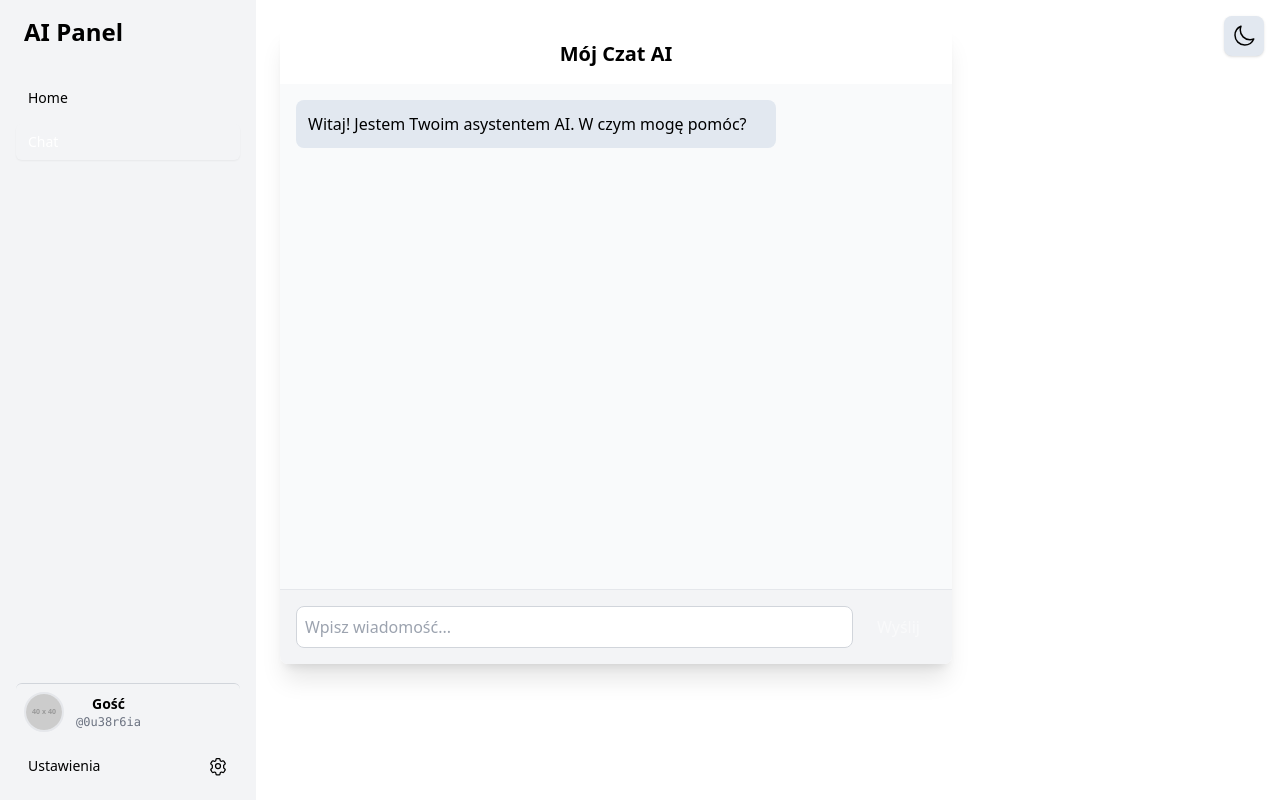
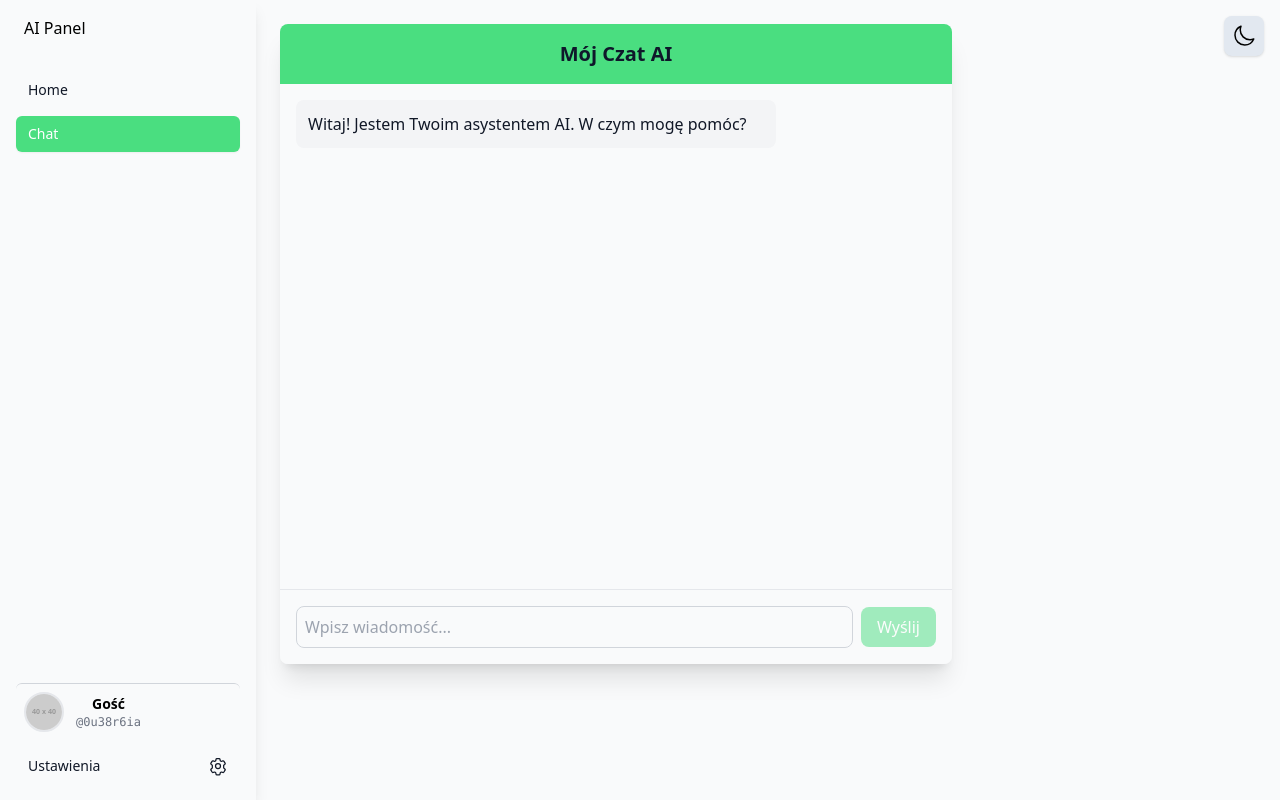
Before and after one commit to KaroleQ13Pl/Website, a React (Vite) app in the folder cryptogpt/: page / in a window 1280 px wide. Built offline with nearby package versions, Linux system fonts and the light colour scheme.

Commit message:
feat: implement dynamic theming across components; update styles in App, ChatInterface, ChatMessage, MessageInput, MessageList, SettingsPage, Sidebar, and UserProfilePage

```diff
--- a/cryptogpt/src/App.jsx
+++ b/cryptogpt/src/App.jsx
@@ -1,4 +1,3 @@
-// Plik: src/App.jsx
 import React, { useState } from "react";
 import ThemeToggler from "./components/ThemeToggler";
 import ChatInterface from "./components/ChatInterface";
@@ -14,20 +13,20 @@ function App() {
 
   return (
     <div
-      className={`min-h-screen ${currentTheme["tlo-strony"]} transition-colors duration-300 ease-in-out`}
+      className={`min-h-screen ${currentTheme.background} transition-colors duration-300 ease-in-out`}
     >
       <div className="flex h-screen">
         <Sidebar activeView={activeView} setActiveView={setActiveView} />
 
-        <main className="flex-grow p-6 overflow-y-auto bg-white dark:bg-slate-900">
+        <main className="flex-grow p-6 overflow-y-auto ${currentTheme.surface} ">
           {activeView === "home" && (
             <div>
               <h2
-                className={`text-3xl font-semibold mb-4 ${currentTheme["tekst-naglowek"]}`}
+                className={`text-3xl font-semibold mb-4 ${currentTheme.heading}`}
               >
                 Strona Główna
               </h2>
-              <p className={currentTheme["tekst-podstawowy"]}>
+              <p className={currentTheme.text}>
                 Witaj na stronie głównej! Wybierz opcję z menu.
               </p>
             </div>
--- a/cryptogpt/src/components/ChatInterface.jsx
+++ b/cryptogpt/src/components/ChatInterface.jsx
@@ -94,11 +94,11 @@ function ChatInterface() {
   }, [messages]);
 
   return (
-    <div className="flex flex-col w-full max-w-2xl h-[80vh] bg-white dark:bg-slate-800 rounded-lg shadow-xl overflow-hidden transition-colors duration-300 ease-in-out">
-      <header className={`${currentTheme["przycisk"]} p-4 text-center`}>
-        <h1
-          className={`text-xl font-semibold ${currentTheme["tekst-naglowek"]}`}
-        >
+    <div
+      className={`flex flex-col w-full max-w-2xl h-[80vh] rounded-lg shadow-xl overflow-hidden transition-colors duration-300 ease-in-out ${currentTheme.background}`}
+    >
+      <header className={`${currentTheme.primary} text-white p-4 text-center`}>
+        <h1 className={`text-xl font-semibold ${currentTheme.heading}`}>
           Mój Czat AI
         </h1>
       </header>
--- a/cryptogpt/src/components/ChatMessage.jsx
+++ b/cryptogpt/src/components/ChatMessage.jsx
@@ -1,13 +1,16 @@
 import React from "react";
+import { useTheme } from "../contexts/ThemeContext";
 
 function ChatMessage({ message }) {
+  const { activeTheme, themes } = useTheme();
+  const currentTheme = themes[activeTheme];
   // Odbieramy cały obiekt 'message' jako props
   const { text, sender } = message; // Destrukturyzacja obiektu message
 
   const messageClass =
     sender === "user"
-      ? "bg-custom-vibrant-purple text-white self-end ml-auto" // Wiadomość użytkownika
-      : "bg-slate-200 dark:bg-slate-600 text-custom-dark-text dark:text-custom-light-text self-start mr-auto"; // Wiadomość AI
+      ? `${currentTheme.primary} text-white self-end ml-auto`
+      : `${currentTheme.surface} ${currentTheme.text} self-start mr-auto`;
 
   return (
     <div className={`p-3 rounded-lg max-w-[75%] break-words ${messageClass}`}>
--- a/cryptogpt/src/components/MessageInput.jsx
+++ b/cryptogpt/src/components/MessageInput.jsx
@@ -1,6 +1,7 @@
 // Komponent MessageInput
 // Opis: Komponent MessageInput jest używany do wprowadzania wiadomości przez użytkownika.
 import React from "react";
+import { useTheme } from "../contexts/ThemeContext";
 
 function MessageInput({
   currentMessage,
@@ -8,10 +9,12 @@ function MessageInput({
   handleSendMessage,
   isAiTyping,
 }) {
+  const { activeTheme, themes } = useTheme();
+  const currentTheme = themes[activeTheme];
   return (
     <form
       onSubmit={handleSendMessage}
-      className="p-4 border-t border-gray-200 dark:border-slate-600 bg-gray-100 dark:bg-slate-800"
+      className={`p-4 border-t border-gray-200 dark:border-slate-600 ${currentTheme.background}`}
     >
       <div className="flex items-center space-x-2">
         <input
@@ -20,21 +23,19 @@ function MessageInput({
           value={currentMessage}
           onChange={(e) => setCurrentMessage(e.target.value)}
           disabled={isAiTyping}
-          className="flex-grow p-2 border border-gray-300 dark:border-slate-500 rounded-lg focus:outline-none focus:ring-2 focus:ring-custom-vibrant-purple dark:bg-slate-700 dark:text-custom-light-text disabled:opacity-70 disabled:cursor-not-allowed"
-          // Dodajemy obsługę wysyłania przez Enter
+          className={`flex-grow p-2 border border-gray-300 dark:border-slate-500 rounded-lg focus:outline-none focus:ring-2 focus:ring-custom-vibrant-purple ${currentTheme.background} ${currentTheme.text} disabled:opacity-70 disabled:cursor-not-allowed`}
           onKeyPress={(e) => {
             if (e.key === "Enter" && !e.shiftKey) {
-              e.preventDefault(); // Zapobiegaj nowej linii w inpucie
+              e.preventDefault();
               if (currentMessage.trim() !== "") {
-                // Tylko jeśli wiadomość nie jest pusta
-                handleSendMessage(e); // Przekaż zdarzenie, aby zapobiec domyślnemu zachowaniu formularza
+                handleSendMessage(e);
               }
             }
           }}
         />
         <button
           type="submit"
-          className="px-4 py-2 bg-custom-vibrant-purple text-white rounded-lg hover:opacity-90 focus:outline-none focus:ring-2 focus:ring-custom-vibrant-purple disabled:opacity-50 disabled:cursor-not-allowed"
+          className={`${currentTheme.primary} rounded-lg hover:opacity-90 focus:outline-none focus:ring-2 focus:ring-custom-vibrant-purple disabled:opacity-50 disabled:cursor-not-allowed px-4 py-2`}
           disabled={currentMessage.trim() === "" || isAiTyping}
         >
           Wyślij
--- a/cryptogpt/src/components/MessageList.jsx
+++ b/cryptogpt/src/components/MessageList.jsx
@@ -1,16 +1,17 @@
 import React from "react";
 import ChatMessage from "./ChatMessage"; // Importujemy komponent pojedynczej wiadomości
+import { useTheme } from "../contexts/ThemeContext"; // Importujemy useTheme
 
 function MessageList({ messages, messagesContainerRef, isAiTyping }) {
+  const { activeTheme, themes } = useTheme(); // Pobieramy activeTheme i themes
+  const currentTheme = themes[activeTheme]; // Pobieramy aktualny motyw
   return (
     <div
       ref={messagesContainerRef} // Przypisujemy przekazaną referencję
-      className="flex-grow p-4 space-y-2 overflow-y-auto bg-gray-50 dark:bg-slate-700"
+      className={`flex-grow p-4 space-y-2 overflow-y-auto ${currentTheme.background}`}
     >
       {messages.length === 0 && !isAiTyping ? ( // Jeśli nie ma wiadomości i AI nie pisze
-        <p className="text-center text-gray-500 dark:text-gray-400">
-          Rozpocznij rozmowę!
-        </p>
+        <p className={currentTheme.muted}>Rozpocznij rozmowę!</p>
       ) : (
         messages.map((msg) => (
           <ChatMessage key={msg.id} message={msg} /> // Używamy ChatMessage
@@ -19,7 +20,9 @@ function MessageList({ messages, messagesContainerRef, isAiTyping }) {
 
       {/* Wskaźnik "AI pisze..." */}
       {isAiTyping && (
-        <div className="p-3 rounded-lg max-w-[75%] bg-slate-200 dark:bg-slate-600 text-custom-dark-text dark:text-custom-light-text self-start mr-auto animate-pulse">
+        <div
+          className={`${currentTheme.surface} p-3 rounded-lg max-w-[75%] self-start mr-auto animate-pulse ${currentTheme.text}`}
+        >
           AI pisze...
         </div>
       )}
--- a/cryptogpt/src/components/SettingsPage.jsx
+++ b/cryptogpt/src/components/SettingsPage.jsx
@@ -1,33 +1,34 @@
 import React from "react";
+import { useTheme } from "../contexts/ThemeContext";
 
 function SettingsPage() {
+  const { activeTheme, themes } = useTheme();
+  const currentTheme = themes[activeTheme];
+
   return (
     <div className="p-6">
-      {" "}
-      {/* Dodajemy padding, jeśli nie jest już w <main> */}
-      <h2 className="text-3xl font-semibold mb-6 text-custom-dark-text dark:text-custom-light-text">
+      <h2 className={`text-3xl font-semibold mb-6 ${currentTheme.heading}`}>
         Ustawienia
       </h2>
-      <div className="bg-white dark:bg-slate-800 p-6 rounded-lg shadow">
-        <p className="text-custom-dark-text dark:text-custom-light-text mb-4">
+      <div className={`${currentTheme.surface} p-6 rounded-lg shadow`}>
+        <p className={currentTheme.text}>
           Witaj na stronie ustawień! Tutaj w przyszłości będziesz mógł
           skonfigurować różne aspekty aplikacji.
         </p>
-        {/* Przykładowe miejsce na przyszłe opcje */}
         <div>
-          <h3 className="text-xl font-medium mb-2 text-custom-dark-text dark:text-custom-light-text">
+          <h3 className={`text-xl font-medium mb-2 ${currentTheme.heading}`}>
             Opcje Motywu
           </h3>
-          <p className="text-sm text-gray-600 dark:text-gray-400">
+          <p className={currentTheme.muted}>
             Przełącznik motywu znajduje się globalnie w aplikacji (na razie w
             prawym górnym rogu).
           </p>
         </div>
         <div className="mt-6">
-          <h3 className="text-xl font-medium mb-2 text-custom-dark-text dark:text-custom-light-text">
+          <h3 className={`text-xl font-medium mb-2 ${currentTheme.heading}`}>
             Ustawienia Konta
           </h3>
-          <p className="text-sm text-gray-600 dark:text-gray-400">
+          <p className={currentTheme.muted}>
             Informacje o użytkowniku i opcje konta pojawią się tutaj.
           </p>
         </div>
--- a/cryptogpt/src/components/SideBar.jsx
+++ b/cryptogpt/src/components/SideBar.jsx
@@ -1,11 +1,14 @@
 import React from "react";
 import { useUser } from "../contexts/UserContext";
+import { useTheme } from "../contexts/ThemeContext";
 // Możesz tu dodać importy ikon, jeśli będziesz ich używać
 
 // Komponent Sidebar przyjmuje activeView i setActiveView jako propsy
 // aby mógł podświetlać aktywny link i zmieniać widok w App.jsx
 function Sidebar({ activeView, setActiveView }) {
   const { user } = useUser(); // Pobieramy dane aktualnego użytkownika
+  const { activeTheme, themes } = useTheme();
+  const currentTheme = themes[activeTheme];
   // Możesz dodać tu tablicę z elementami nawigacji, aby łatwiej nimi zarządzać
   const navItems = [
     { id: "home", label: "Home" /* , icon: <HomeIcon /> */ },
@@ -14,15 +17,13 @@ function Sidebar({ activeView, setActiveView }) {
   ];
 
   return (
-    <aside className="w-60 md:w-64 bg-gray-100 dark:bg-slate-800 p-4 flex flex-col shadow-lg h-full">
-      {" "}
-      {/* Użyłem h-full, aby sidebar zajmował całą dostępną wysokość kontenera flex */}
+    <aside
+      className={`w-60 md:w-64 ${currentTheme.background} p-4 flex flex-col shadow-lg h-full`}
+    >
       <div className="mb-8 px-2">
         {" "}
         {/* Dodatkowy padding dla tytułu */}
-        <h1 className="text-2xl font-bold text-custom-vibrant-purple dark:text-purple-400">
-          AI Panel
-        </h1>
+        <h1 className={currentTheme["akcent-1"]}>AI Panel</h1>
       </div>
       <nav className="flex-grow">
         <ul>
@@ -33,11 +34,12 @@ function Sidebar({ activeView, setActiveView }) {
                 className={`w-full text-left px-3 py-2 rounded-md text-sm font-medium transition-colors duration-150
                             ${
                               activeView === item.id
-                                ? "bg-custom-vibrant-purple text-white shadow-sm"
-                                : "text-custom-dark-text dark:text-custom-light-text hover:bg-gray-200 dark:hover:bg-slate-700"
+                                ? currentTheme.primary + " text-white shadow-sm"
+                                : currentTheme.text +
+                                  " hover:" +
+                                  currentTheme.surface
                             }`}
               >
-                {/* Tutaj można dodać ikonę item.icon */}
                 {item.label}
               </button>
             </li>
@@ -45,14 +47,14 @@ function Sidebar({ activeView, setActiveView }) {
         </ul>
       </nav>
       <div className="mt-auto">
-        <button // Możesz użyć diva ze stylem `cursor-pointer` jeśli wolisz nie-przyciskowy wygląd
-          onClick={() => setActiveView("userProfile")} // Ustawiamy nowy widok 'userProfile'
-          className={`w-full p-2 mb-2 border-t border-gray-300 dark:border-slate-700 hover:bg-gray-200 dark:hover:bg-slate-700 rounded-md transition-colors duration-150 focus:outline-none
+        <button
+          onClick={() => setActiveView("userProfile")}
+          className={`w-full p-2 mb-2 border-t border-gray-300 dark:border-slate-700 hover:${
+            currentTheme.surface
+          } rounded-md transition-colors duration-150 focus:outline-none
                       ${
-                        activeView === "userProfile"
-                          ? "bg-gray-200 dark:bg-slate-700"
-                          : ""
-                      }`} // Opcjonalne podświetlenie
+                        activeView === "userProfile" ? currentTheme.surface : ""
+                      }`}
           aria-label="Przejdź do profilu użytkownika"
         >
           <div className="flex items-center">
@@ -75,12 +77,12 @@ function Sidebar({ activeView, setActiveView }) {
           </div>
         </button>
         <button
-          onClick={() => setActiveView("settings")} // Zmieniamy activeView na 'settings'
+          onClick={() => setActiveView("settings")}
           className={`w-full flex items-center justify-between px-3 py-2 text-sm rounded-md transition-colors duration-150
                       ${
                         activeView === "settings"
-                          ? "bg-custom-vibrant-purple text-white shadow-sm" // Styl dla aktywnego przycisku ustawień
-                          : "text-custom-dark-text dark:text-custom-light-text hover:bg-gray-200 dark:hover:bg-slate-700"
+                          ? currentTheme.primary + " text-white shadow-sm"
+                          : currentTheme.text + " hover:" + currentTheme.surface
                       }`}
         >
           <span>Ustawienia</span>
--- a/cryptogpt/src/components/UserProfilePage.jsx
+++ b/cryptogpt/src/components/UserProfilePage.jsx
@@ -1,41 +1,41 @@
 import React, { useState, useEffect } from "react";
 import { useUser } from "../contexts/UserContext";
+import { useTheme } from "../contexts/ThemeContext";
 
 function UserProfilePage() {
   const { user, updateUser } = useUser();
+  const { activeTheme, themes } = useTheme();
+  const currentTheme = themes[activeTheme];
 
   const [nickInput, setNickInput] = useState(user.nick);
-  // const [avatarInput, setAvatarInput] = useState(user.avatar); // Już nie potrzebujemy lokalnego stanu dla URL avatara
 
   useEffect(() => {
     setNickInput(user.nick);
-    // setAvatarInput(user.avatar); // Już nie aktualizujemy
-  }, [user.nick]); // Usunęliśmy user.avatar z zależności
+  }, [user.nick]);
 
   const handleSubmit = (e) => {
     e.preventDefault();
     updateUser({
       nick: nickInput.trim(),
-      // Nie wysyłamy już avatara, bo jest statyczny na razie
-      // avatar: avatarInput.trim(),
     });
     alert("Profil zaktualizowany!");
   };
 
   return (
     <div className="p-6">
-      <h2 className="text-3xl font-semibold mb-6 text-custom-dark-text dark:text-custom-light-text">
+      <h2 className={`text-3xl font-semibold mb-6 ${currentTheme.heading}`}>
         Edytuj Profil Użytkownika
       </h2>
-      <div className="bg-white dark:bg-slate-800 p-6 rounded-lg shadow max-w-lg mx-auto">
+      <div
+        className={`${currentTheme.surface} p-6 rounded-lg shadow max-w-lg mx-auto`}
+      >
         <div className="mb-6 text-center">
           <img
-            // >>> ZAWSZE WYŚWIETLAMY AVATAR Z KONTEKSTU <<<
-            src={user.avatar || "/avatar.png"} // Używamy user.avatar z kontekstu, który ma już domyślną ścieżkę
+            src={user.avatar || "/avatar.png"}
             alt="User Avatar"
             className="w-24 h-24 rounded-full mx-auto mb-2 border-2 border-custom-vibrant-purple object-cover"
           />
-          <p className="text-sm text-gray-600 dark:text-gray-400">
+          <p className={`${currentTheme.muted} text-sm`}>
             ID Użytkownika: <span className="font-mono">{user.id}</span>
           </p>
         </div>
@@ -44,7 +44,7 @@ function UserProfilePage() {
           <div className="mb-4">
             <label
               htmlFor="nick"
-              className="block text-sm font-medium text-custom-dark-text dark:text-custom-light-text mb-1"
+              className={`block text-sm font-medium ${currentTheme.text} mb-1`}
             >
               Nick:
             </label>
@@ -53,30 +53,13 @@ function UserProfilePage() {
               id="nick"
               value={nickInput}
               onChange={(e) => setNickInput(e.target.value)}
-              className="w-full p-2 border border-gray-300 dark:border-slate-600 rounded-md focus:outline-none focus:ring-2 focus:ring-custom-vibrant-purple dark:bg-slate-700 dark:text-custom-light-text"
+              className={`w-full p-2 border border-gray-300 dark:border-slate-600 rounded-md focus:outline-none focus:ring-2 focus:ring-custom-vibrant-purple ${currentTheme.background} ${currentTheme.text}`}
             />
           </div>
 
-          {/* >>> USUWAMY LUB KOMENTUJEMY POLE AVATARA <<< */}
-          {/* <div className="mb-6">
-            <label htmlFor="avatar" className="block text-sm font-medium text-custom-dark-text dark:text-custom-light-text mb-1">
-              URL Avatara (tymczasowo nieaktywne):
-            </label>
-            <input
-              type="url"
-              id="avatar"
-              value={avatarInput} // Możemy tu wyświetlać user.avatar dla informacji
-              onChange={(e) => setAvatarInput(e.target.value)}
-              placeholder="https://example.com/avatar.png"
-              className="w-full p-2 border border-gray-300 dark:border-slate-600 rounded-md focus:outline-none focus:ring-2 focus:ring-custom-vibrant-purple dark:bg-slate-700 dark:text-custom-light-text"
-              disabled // Możemy wyłączyć to pole
-            />
-          </div>
-          */}
-
           <button
             type="submit"
-            className="w-full mt-4 px-4 py-2 bg-custom-vibrant-purple text-white rounded-lg hover:opacity-90 focus:outline-none focus:ring-2 focus:ring-offset-2 dark:focus:ring-offset-slate-800 focus:ring-custom-vibrant-purple"
+            className={`${currentTheme.primary} w-full mt-4 px-4 py-2 rounded-lg hover:opacity-90 focus:outline-none focus:ring-2 focus:ring-offset-2 dark:focus:ring-offset-slate-800 focus:ring-custom-vibrant-purple`}
           >
             Zapisz Nick
           </button>
```
